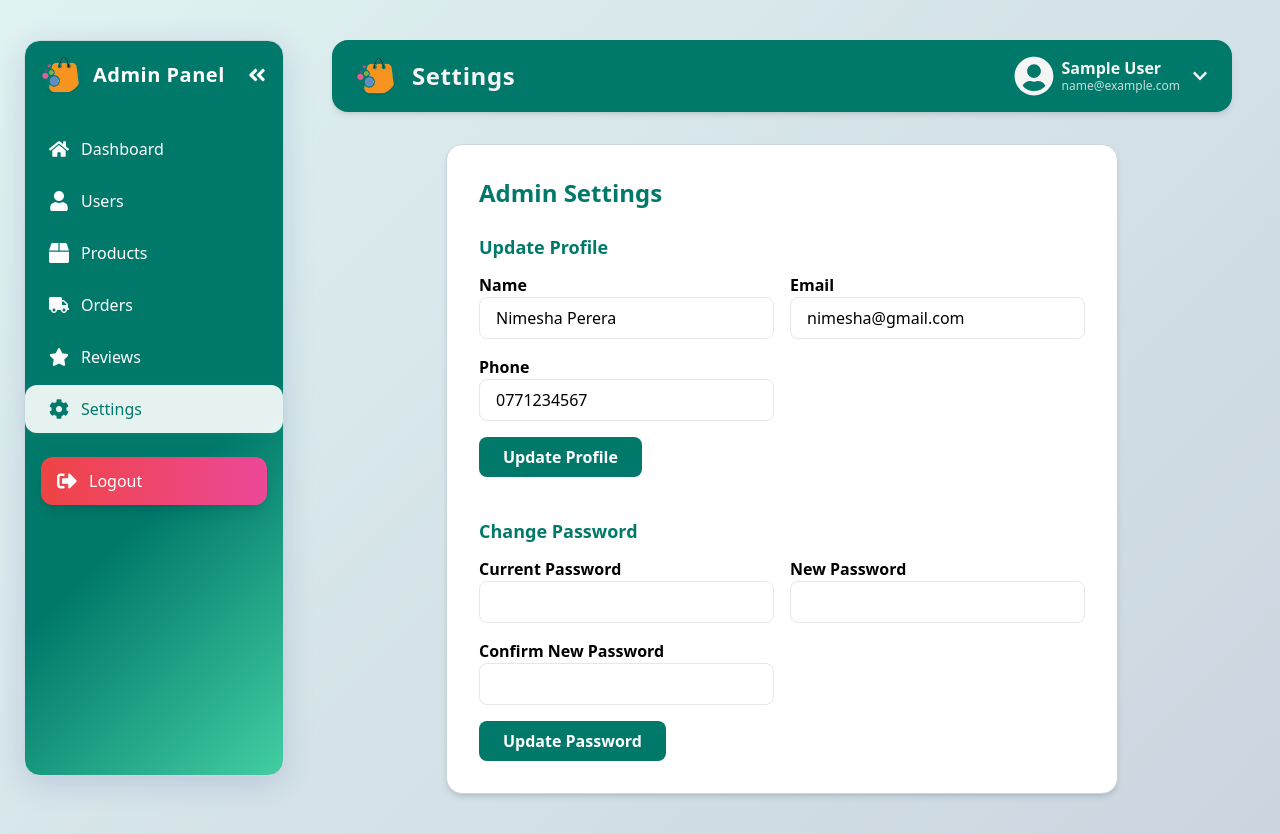
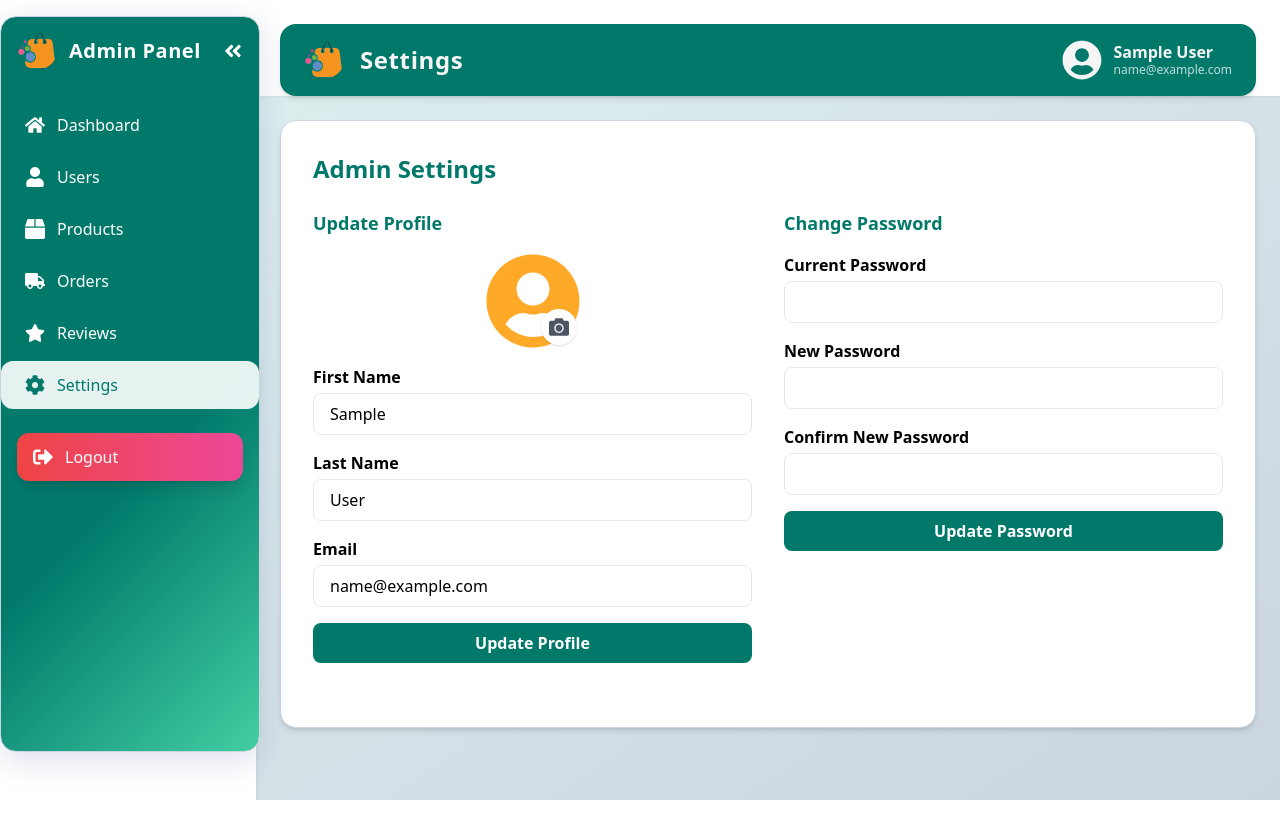
Before and after one commit to LumozTech/EXORA-CLIENT-UI, a React (Vite) app: page /admin/settings in a window 1280 px wide. After the commit the page ends 800 px from the top, so only its background shows below. Built offline with nearby package versions, Linux system fonts and the light colour scheme; no server answers; sample sign-in values are in the browser's storage.

Commit message:
update the navbar bar

```diff
--- a/src/components/Navbar/Navbar.jsx
+++ b/src/components/Navbar/Navbar.jsx
@@ -154,7 +154,7 @@ const Navbar = ({ handleOrderPopup }) => {
                         {user.name}
                       </div>
                       <Link
-                        to="/profile"
+                        to="/profile/edit"
                         className="px-4 py-2 text-gray-700 transition-all dark:text-gray-200 hover:bg-primary/10"
                       >
                         My Profile
--- a/src/components/admin/Navbar.jsx
+++ b/src/components/admin/Navbar.jsx
@@ -1,15 +1,12 @@
 import React from "react";
 import Logo from "../../assets/logo.png";
-import { FaUserCircle, FaChevronDown } from "react-icons/fa";
+import { FaUserCircle } from "react-icons/fa";
 
 // Color theme
 const NAVBAR_BG = "#00796B";
 const NAVBAR_TEXT = "#F5F5F5";
 
 const AdminNavbar = ({ pageTitle = "Dashboard" }) => {
-  // Dropdown state
-  const [open, setOpen] = React.useState(false);
-
   // Get user info from localStorage
   const user = React.useMemo(() => {
     try {
@@ -47,12 +44,8 @@ const AdminNavbar = ({ pageTitle = "Dashboard" }) => {
           {pageTitle}
         </span>
       </div>
-      {/* Right: User Info with Dropdown */}
-      <div className="relative flex items-center gap-3">
-        <button
-          className="flex items-center gap-2 focus:outline-none"
-          onClick={() => setOpen((o) => !o)}
-        >
+      {/* Right: User Info */}
+      <div className="flex items-center gap-3">
         {user.avatar ? (
           <img
             src={user.avatar}
@@ -69,42 +62,6 @@ const AdminNavbar = ({ pageTitle = "Dashboard" }) => {
           <span className="font-semibold leading-tight">{user.name}</span>
           <span className="text-xs opacity-80">{user.email}</span>
         </div>
-          <FaChevronDown
-            className={`ml-1 transition-transform ${open ? "rotate-180" : ""}`}
-          />
-        </button>
-        {/* Dropdown */}
-        {open && (
-          <div
-            className="absolute right-0 top-14 min-w-[180px] bg-white rounded-xl shadow-lg z-50 py-2"
-            style={{ color: "#222" }}
-            onMouseLeave={() => setOpen(false)}
-          >
-            <div className="px-4 py-2 text-sm font-semibold border-b">
-              Signed in as
-              <br />
-              <span className="text-[#00796B]">{user.email}</span>
-            </div>
-            <button
-              className="w-full px-4 py-2 text-left hover:bg-[#E0F2F1] transition text-sm"
-              onClick={() => {
-                setOpen(false);
-                window.location.href = "/profile/edit";
-              }}
-            >
-              Edit Profile
-            </button>
-            <button
-              className="w-full px-4 py-2 text-left hover:bg-[#E0F2F1] transition text-sm"
-              onClick={() => {
-                setOpen(false);
-                window.location.href = "/login";
-              }}
-            >
-              Logout
-            </button>
-          </div>
-        )}
       </div>
     </nav>
   );
--- a/src/pages/admin/Settings.jsx
+++ b/src/pages/admin/Settings.jsx
@@ -1,6 +1,9 @@
-import React, { useState } from "react";
+import React, { useState, useEffect, useRef } from "react";
 import SlideBar from "../../components/admin/SlideBar";
 import AdminNavbar from "../../components/admin/Navbar";
+import { toast } from "react-toastify";
+import axios from "axios";
+import { FaUserCircle, FaCamera } from "react-icons/fa";
 
 const PRIMARY = "#00796B";
 const CARD_BG = "#fff";
@@ -8,10 +11,12 @@ const CARD_BORDER = "#CBD5E0";
 
 const Settings = () => {
   const [profile, setProfile] = useState({
-    name: "Nimesha Perera",
-    email: "nimesha@gmail.com",
-    phone: "0771234567",
+    firstName: "",
+    lastName: "",
+    email: "",
+    profilePic: "",
   });
+  const [imageFile, setImageFile] = useState(null);
   const [password, setPassword] = useState({
     current: "",
     new: "",
@@ -19,49 +24,149 @@ const Settings = () => {
   });
   const [profileMsg, setProfileMsg] = useState("");
   const [passwordMsg, setPasswordMsg] = useState("");
+  const fileInputRef = useRef(null);
+
+  // Load user info from localStorage on mount
+  useEffect(() => {
+    const userData = localStorage.getItem("user");
+    if (userData) {
+      const u = JSON.parse(userData);
+      setProfile({
+        firstName: u.firstName || "",
+        lastName: u.lastName || "",
+        email: u.email || "",
+        profilePic: u.profilePic || "",
+      });
+    }
+  }, []);
+
+  useEffect(() => {
+    const fetchProfile = async () => {
+      const token = localStorage.getItem("token");
+      const res = await axios.get(
+        "http://localhost:5000/api/users/profile",
+        {
+          headers: {
+            Authorization: "Bearer " + token,
+          },
+        }
+      );
+      setProfile({
+        firstName: res.data.user.firstName || "",
+        lastName: res.data.user.lastName || "",
+        email: res.data.user.email || "",
+        profilePic: res.data.user.profilePic || "",
+      });
+    };
+
+    fetchProfile();
+  }, []);
 
   const handleProfileChange = (e) => {
     setProfile({ ...profile, [e.target.name]: e.target.value });
+  };
+
+  const handleProfilePicChange = (e) => {
+    const file = e.target.files[0];
+    if (file) {
+      setImageFile(file);
+      setProfile((prev) => ({
+        ...prev,
+        profilePic: URL.createObjectURL(file),
+      }));
+    }
+  };
+
+  const handleProfilePicClick = (e) => {
+    e.preventDefault();
+    fileInputRef.current.click();
   };
 
   const handlePasswordChange = (e) => {
     setPassword({ ...password, [e.target.name]: e.target.value });
   };
 
-  const handleProfileSubmit = (e) => {
+  const handleProfileSubmit = async (e) => {
     e.preventDefault();
+
+    let imgUrl = profile.profilePic;
+
+    try {
+      const token = localStorage.getItem("token");
+      const res = await axios.put(
+        "http://localhost:5000/api/users/profile",
+        {
+          firstName: profile.firstName,
+          lastName: profile.lastName,
+          email: profile.email,
+          profilePic: imgUrl,
+        },
+        {
+          headers: {
+            Authorization: "Bearer " + token,
+          },
+        }
+      );
       setProfileMsg("Profile updated successfully!");
+      localStorage.setItem(
+        "user",
+        JSON.stringify({
+          ...JSON.parse(localStorage.getItem("user")),
+          ...res.data.user,
+        })
+      );
       setTimeout(() => setProfileMsg(""), 2000);
+    } catch (err) {
+      setProfileMsg("Failed to update profile!");
+      setTimeout(() => setProfileMsg(""), 2000);
+    }
   };
 
-  const handlePasswordSubmit = (e) => {
+  const handlePasswordSubmit = async (e) => {
     e.preventDefault();
     if (password.new !== password.confirm) {
       setPasswordMsg("New passwords do not match!");
       return;
     }
+    try {
+      const token = localStorage.getItem("token");
+      await axios.put(
+        "http://localhost:5000/api/users/password",
+        {
+          currentPassword: password.current,
+          newPassword: password.new,
+        },
+        {
+          headers: {
+            Authorization: "Bearer " + token,
+          },
+        }
+      );
       setPasswordMsg("Password updated successfully!");
       setPassword({ current: "", new: "", confirm: "" });
       setTimeout(() => setPasswordMsg(""), 2000);
+    } catch (err) {
+      setPasswordMsg("Failed to update password!");
+      setTimeout(() => setPasswordMsg(""), 2000);
+    }
   };
 
   return (
-    <div
-      className="flex min-h-screen"
-      style={{
-        background: "linear-gradient(135deg, #E0F2F1 0%, #CBD5E0 100%)",
-      }}
-    >
-      <div className="mt-6 ml-6">
+    <div className="flex min-h-screen bg-gradient-to-br from-[#E0F2F1] to-[#CBD5E0]">
+      <div className="w-64 min-h-screen bg-white shadow-md">
         <SlideBar />
       </div>
-      <main className="flex-1 p-0 md:p-0">
-        <div className="mt-10 ml-6 mr-6">
+
+      <div className="flex flex-col flex-1 overflow-hidden">
+        <div className="bg-white shadow-sm">
           <AdminNavbar pageTitle="Settings" />
+        </div>
+
+        <div className="flex-1 p-6 overflow-y-auto">
+          <div className="max-w-6xl mx-auto">
             <div
-            className="max-w-2xl p-8 mx-auto mt-8 mb-10 border shadow-md rounded-2xl"
+              className="p-8 bg-white border shadow-md rounded-2xl"
               style={{
-              background: CARD_BG,
                 borderColor: CARD_BORDER,
                 borderWidth: 1.5,
               }}
@@ -69,27 +174,64 @@ const Settings = () => {
               <h2 className="mb-6 text-2xl font-bold" style={{ color: PRIMARY }}>
                 Admin Settings
               </h2>
-            {/* Profile Update */}
-            <form onSubmit={handleProfileSubmit} className="mb-10">
-              <h3
-                className="mb-3 text-lg font-semibold"
-                style={{ color: PRIMARY }}
-              >
+
+              <div className="grid grid-cols-1 gap-8 lg:grid-cols-2">
+                <div>
+                  <form onSubmit={handleProfileSubmit} className="mb-8">
+                    <h3 className="mb-4 text-lg font-semibold" style={{ color: PRIMARY }}>
                       Update Profile
                     </h3>
-              <div className="grid grid-cols-1 gap-4 md:grid-cols-2">
+                    <div className="flex flex-col items-center gap-4 mb-4">
+                      <div className="relative">
+                        {profile.profilePic ? (
+                          <img
+                            src={profile.profilePic}
+                            alt="Avatar Preview"
+                            className="object-cover w-24 h-24 border border-gray-300 rounded-full"
+                          />
+                        ) : (
+                          <FaUserCircle className="w-24 h-24 text-primary" />
+                        )}
+                        <button
+                          onClick={handleProfilePicClick}
+                          className="absolute p-2 bg-white rounded-full shadow bottom-1 right-1 hover:bg-gray-100"
+                          type="button"
+                          title="Upload Photo"
+                        >
+                          <FaCamera className="text-xl text-gray-600" />
+                        </button>
+                        <input
+                          type="file"
+                          accept="image/*"
+                          ref={fileInputRef}
+                          onChange={handleProfilePicChange}
+                          className="hidden"
+                        />
+                      </div>
+                    </div>
+                    <div className="space-y-4">
                       <div>
-                  <label className="font-semibold">Name</label>
+                        <label className="block mb-1 font-semibold">First Name</label>
                         <input
                           type="text"
-                    name="name"
+                          name="firstName"
                           className="w-full px-4 py-2 border rounded-lg"
-                    value={profile.name}
+                          value={profile.firstName}
                           onChange={handleProfileChange}
                         />
                       </div>
                       <div>
-                  <label className="font-semibold">Email</label>
+                        <label className="block mb-1 font-semibold">Last Name</label>
+                        <input
+                          type="text"
+                          name="lastName"
+                          className="w-full px-4 py-2 border rounded-lg"
+                          value={profile.lastName}
+                          onChange={handleProfileChange}
+                        />
+                      </div>
+                      <div>
+                        <label className="block mb-1 font-semibold">Email</label>
                         <input
                           type="email"
                           name="email"
@@ -98,20 +240,9 @@ const Settings = () => {
                           onChange={handleProfileChange}
                         />
                       </div>
-                <div>
-                  <label className="font-semibold">Phone</label>
-                  <input
-                    type="text"
-                    name="phone"
-                    className="w-full px-4 py-2 border rounded-lg"
-                    value={profile.phone}
-                    onChange={handleProfileChange}
-                  />
-                </div>
-              </div>
                       <button
                         type="submit"
-                className="mt-4 bg-[#00796B] hover:bg-[#005B4F] text-white font-semibold py-2 px-6 rounded-lg transition"
+                        className="w-full mt-4 bg-[#00796B] hover:bg-[#005B4F] text-white font-semibold py-2 px-6 rounded-lg transition"
                       >
                         Update Profile
                       </button>
@@ -120,18 +251,18 @@ const Settings = () => {
                           {profileMsg}
                         </div>
                       )}
+                    </div>
                   </form>
-            {/* Password Update */}
+                </div>
+
+                <div>
                   <form onSubmit={handlePasswordSubmit}>
-              <h3
-                className="mb-3 text-lg font-semibold"
-                style={{ color: PRIMARY }}
-              >
+                    <h3 className="mb-4 text-lg font-semibold" style={{ color: PRIMARY }}>
                       Change Password
                     </h3>
-              <div className="grid grid-cols-1 gap-4 md:grid-cols-2">
+                    <div className="space-y-4">
                       <div>
-                  <label className="font-semibold">Current Password</label>
+                        <label className="block mb-1 font-semibold">Current Password</label>
                         <input
                           type="password"
                           name="current"
@@ -141,7 +272,7 @@ const Settings = () => {
                         />
                       </div>
                       <div>
-                  <label className="font-semibold">New Password</label>
+                        <label className="block mb-1 font-semibold">New Password</label>
                         <input
                           type="password"
                           name="new"
@@ -151,7 +282,7 @@ const Settings = () => {
                         />
                       </div>
                       <div>
-                  <label className="font-semibold">Confirm New Password</label>
+                        <label className="block mb-1 font-semibold">Confirm New Password</label>
                         <input
                           type="password"
                           name="confirm"
@@ -160,22 +291,27 @@ const Settings = () => {
                           onChange={handlePasswordChange}
                         />
                       </div>
-              </div>
                       <button
                         type="submit"
-                className="mt-4 bg-[#00796B] hover:bg-[#005B4F] text-white font-semibold py-2 px-6 rounded-lg transition"
+                        className="w-full mt-4 bg-[#00796B] hover:bg-[#005B4F] text-white font-semibold py-2 px-6 rounded-lg transition"
                       >
                         Update Password
                       </button>
                       {passwordMsg && (
-                <div className="mt-2 font-semibold text-green-600">
+                        <div className={`mt-2 font-semibold ${
+                          passwordMsg.includes("success") ? "text-green-600" : "text-red-600"
+                        }`}>
                           {passwordMsg}
                         </div>
                       )}
+                    </div>
                   </form>
                 </div>
               </div>
-      </main>
+            </div>
+          </div>
+        </div>
+      </div>
     </div>
   );
 };
```
Lines whose indentation alone changed are shown as unchanged.
